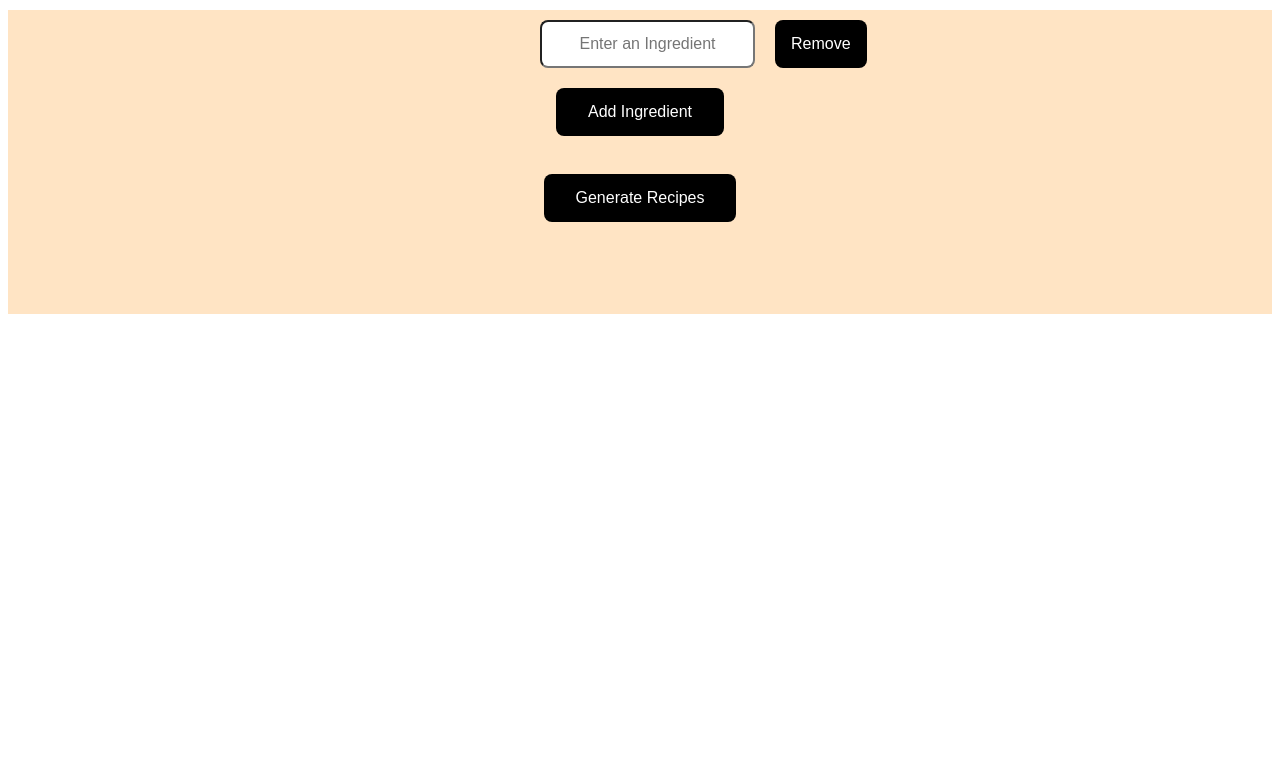
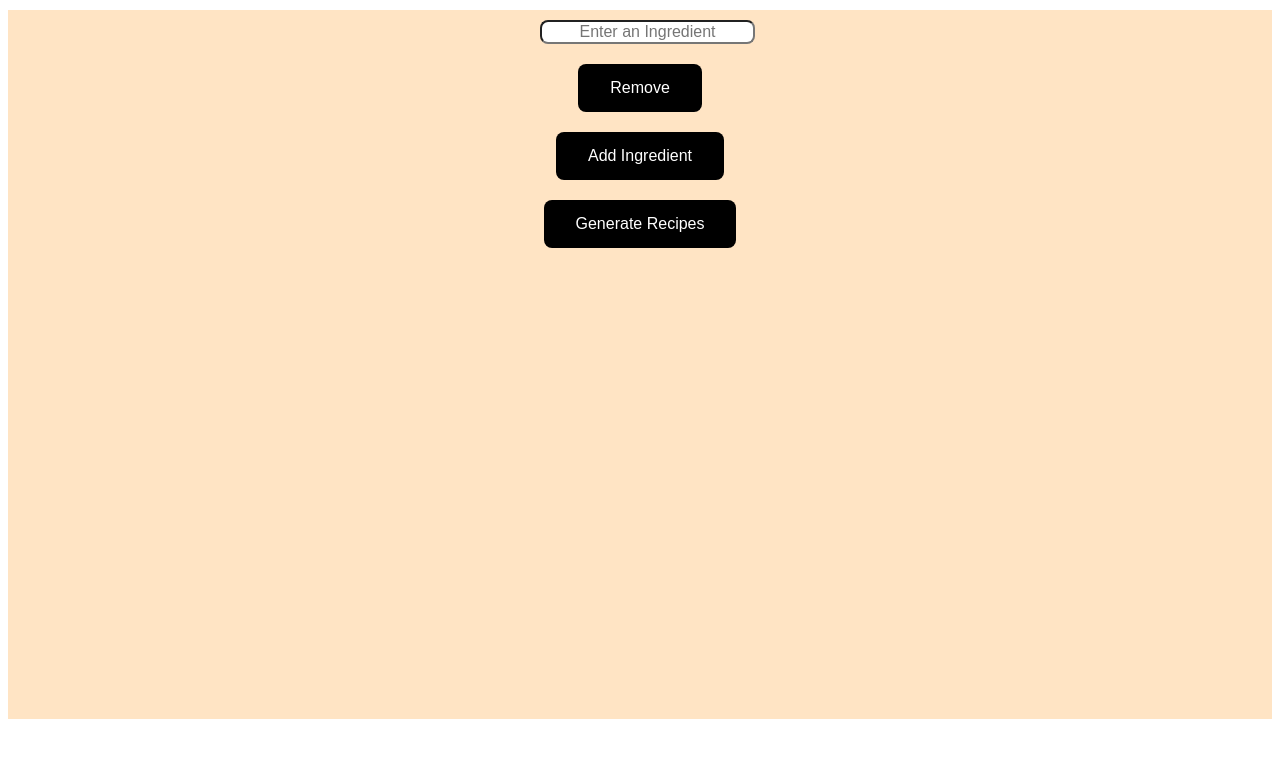
Before and after one commit to BernieBackcountry/aidishesdeployable, a Next.js app: page / in a window 1280 px wide. Shown: the top 758 px of the page. Built offline with nearby package versions, Linux system fonts and the light colour scheme.

Commit message:
css for page

```diff
--- a/pages/index.js
+++ b/pages/index.js
@@ -90,7 +90,8 @@ export default function Home() {
           <input type="submit" value="Generate Recipes" className={styles.generatebtn} />
         </div>
       </form>
-      <div> { isLoading ? <img src="https://media.tenor.com/JwPW0tw69vAAAAAi/cargando-loading.gif" className={styles.loading} /> :
+      <div> {
+      isLoading ? <img src="https://media.tenor.com/JwPW0tw69vAAAAAi/cargando-loading.gif" className={styles.loading} /> :
         <div>
           <div id="title" className={styles.title}>{titleWords}</div>
           <br />
--- a/pages/index.module.css
+++ b/pages/index.module.css
@@ -1,103 +1,89 @@
-.page{
+.page {
   background-color: bisque;
 }
+
 .ingredientform {
   font-size: 16px;
   margin: 10px auto;
   text-align: center;
   display: grid;
   border-radius: 8px;
+}
 
-
-}
-.generatebtn:hover, .addbtn:hover, .deletebtn:hover {
+.generatebtn:hover,
+.addbtn:hover,
+.deletebtn:hover {
   background-color: green;
   color: white;
   transform: scale(1.1);
+  transition: all 0.3s ease-in-out;
 }
-.deletebtn{
+
+.deletebtn,
+.generatebtn,
+.addbtn {
   background-color: black;
-    color:white;
-    padding: 15px 16px;
-    text-align: center;
-    text-decoration: none;
-    display: inline-block;
-    font-size: 16px;
-    cursor: pointer;
-    border: black 4px;
-    margin: 10px 20px;
-    display: block;
-    border: none;
-    border-radius: 8px;
-}
-.generatebtn, .addbtn {
-    background-color: black;
-    color:white;
+  color: white;
   padding: 15px 32px;
   text-align: center;
   text-decoration: none;
   display: inline-block;
   font-size: 16px;
   cursor: pointer;
-    border: black 4px;
+  border-radius: 8px;
   margin: 10px auto;
-    display: block;
   border: none;
-    border-radius: 8px;
+  transition: all 0.3s ease-in-out;
 }
 
-.container{
-  display: grid;
-  grid-template-columns: 1fr 1fr;
 
-}
 .input {
   flex: -10;
 }
 
 .title {
-  font-size: 60px;
+  font-size:150%;
   text-align: left;
-  width:  auto;
   font-style: Georgia;
-  padding-left: 100px;
-  padding-right: 100px;
+  padding: auto;
   font-weight: bold;
+  padding: 5% 5%;
 }
-.ingredients {
-  font-size: 16px;
+
+.ingredients,
+.instructions {
+  font-size: 100%;
   text-align: left;
-  width:  auto;
   font-style: Georgia;
-  padding-left: 100px;
-  padding-right: 100px;
+  padding: 5% 5%;
+}
 
-}
-.instructions {
-  font-size: 16px;
-  text-align: left;
-  width:  auto;
-  font-style: Georgia;
-  padding-left: 100px;
-  padding-right: 100px;
-}
-.format{
+.format {
   max-width: 200px;
   text-align: center;
   border: 1px black;
   margin: auto;
+}
 
+.image {
+  float:inline-end;
+  margin: 10px;
+  border-radius: 8px;
+  width: auto;
+  height: auto;
 }
-.image{
-  padding-left: 100px;
+
+.loading {
+  padding: auto;
   border-radius: 8px;
-  display: inline-block;
-}
-.loading{
-  padding: auto;
-  border-radius: 8x;
-  size: 25%;
+  width: 40%;
+  height: auto;
   margin: 10px auto;
   display: flex;
-
 }
+.center{
+  display: flex;
+  justify-content: center;
+  align-items: center;
+  height: 100vh;
+}
```
Lines whose indentation alone changed are shown as unchanged.
